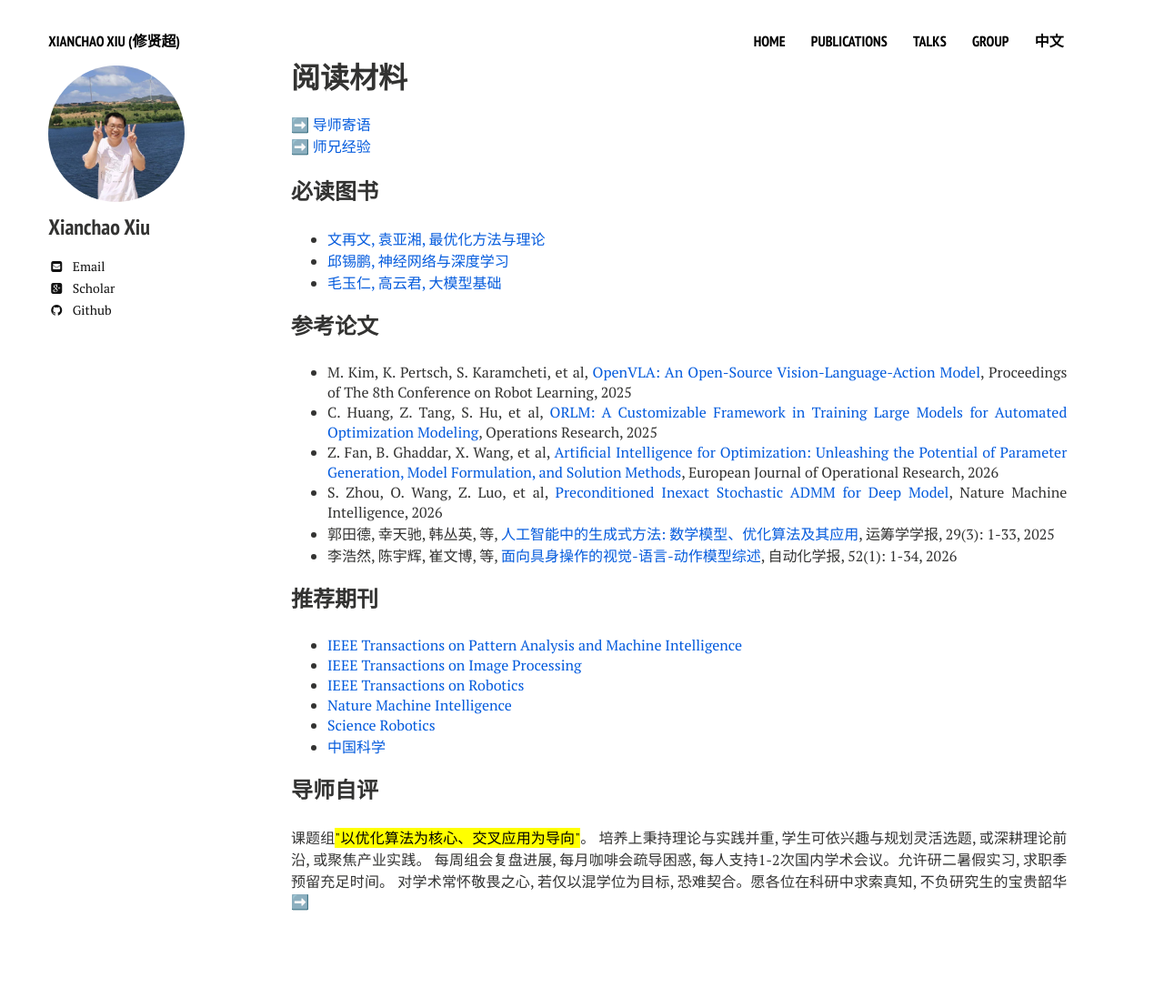
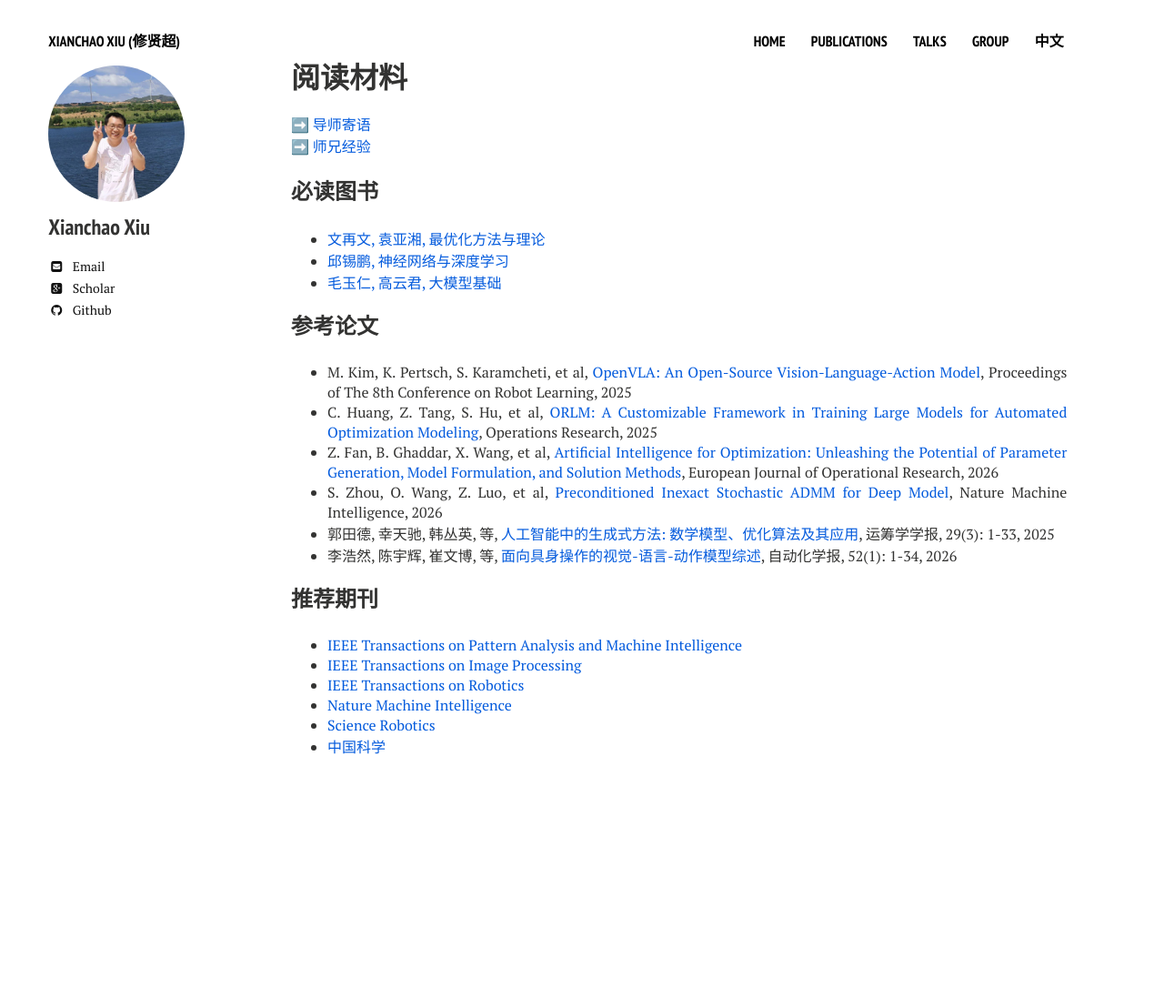
Before and after one commit to xianchaoxiu/xianchaoxiu.github.io, a Jekyll site: the page built from chinese/reading/index.md, in a window 1280 px wide. Shown: the whole page at 91% size. Built offline with Jekyll 4.4.1, drawn with Linux system fonts in a browser that asks for light colours; nearby versions of some CDN libraries; after the commit the page ends 928 px from its top, so only the background shows below that.

Commit message:
Update index.md

```diff
--- a/chinese/reading/index.md
+++ b/chinese/reading/index.md
@@ -33,12 +33,3 @@ share: false
 *  <a href="https://www.nature.com/natmachintell/" class="textlink" target="_blank"> Nature Machine Intelligence </a> <br>
 *  <a href="https://www.science.org/journal/scirobotics" class="textlink" target="_blank"> Science Robotics </a> <br>
 *  <a href="https://www.scichina.com/" class="textlink" target="_blank"> 中国科学 </a> <br>
-
-
-
-
-### 导师自评
-课题组<mark>"以优化算法为核心、交叉应用为导向"</mark>。
-培养上秉持理论与实践并重, 学生可依兴趣与规划灵活选题, 或深耕理论前沿, 或聚焦产业实践。
-每周组会复盘进展, 每月咖啡会疏导困惑, 每人支持1-2次国内学术会议。允许研二暑假实习, 求职季预留充足时间。
-对学术常怀敬畏之心, 若仅以混学位为目标, 恐难契合。愿各位在科研中求索真知, 不负研究生的宝贵韶华 ➡️
```
